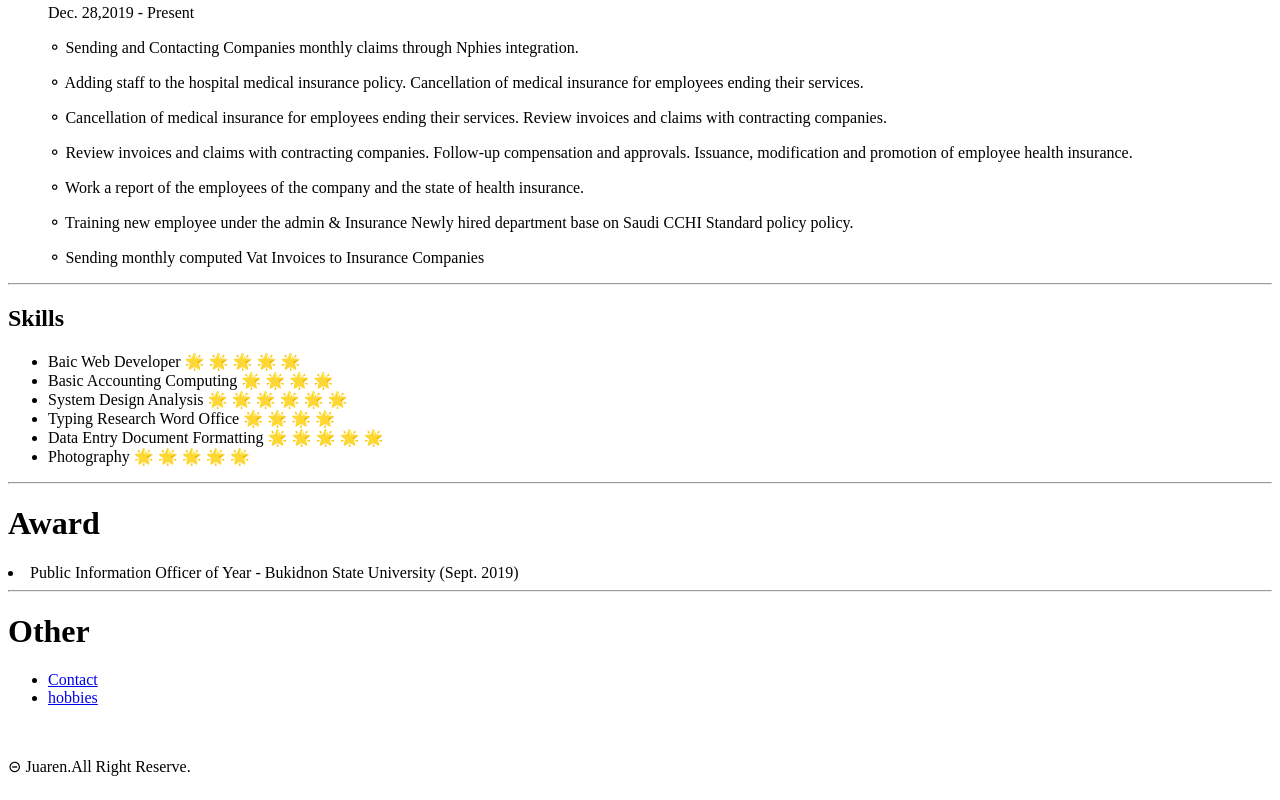
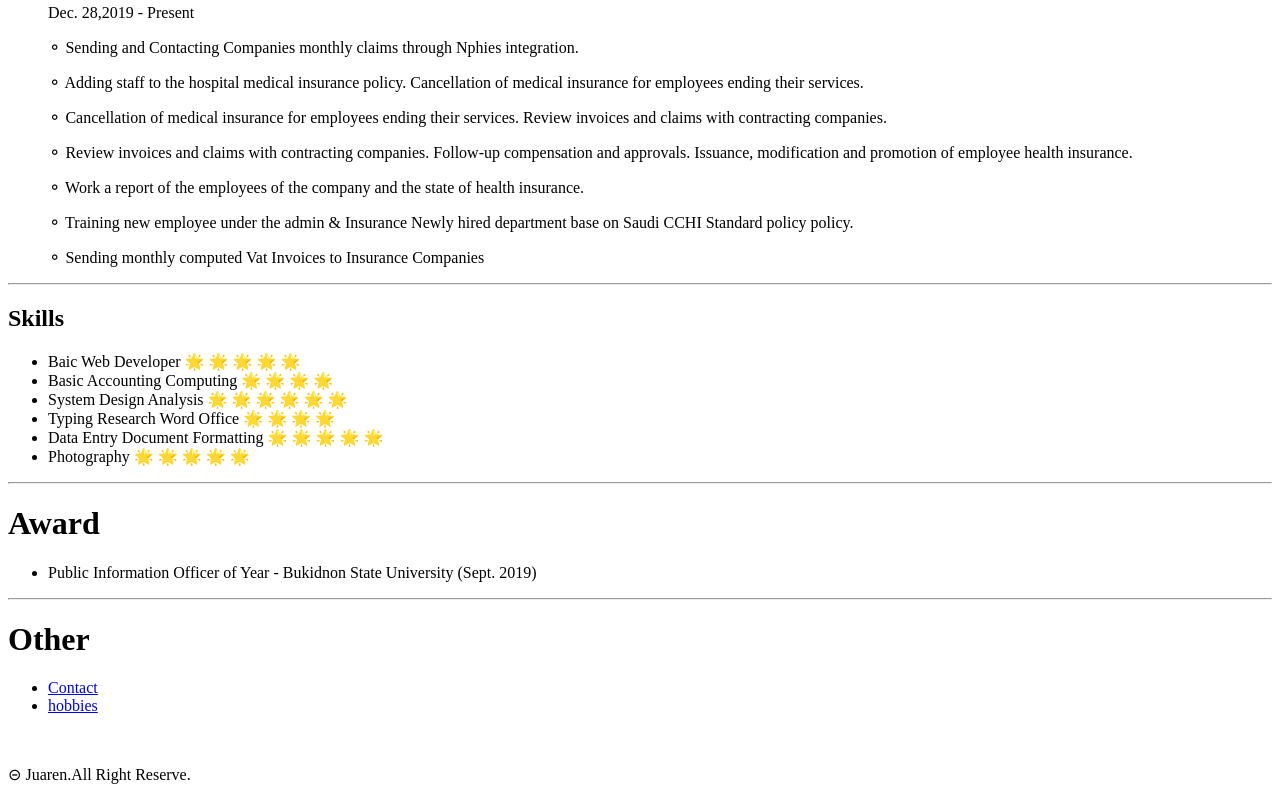
Before and after one commit to dyojuar/resume, a plain HTML site: page index.html in a window 1280 px wide. Shown: the part 958-1758 px from the top of the page. Drawn offline with Linux system fonts and the light colour scheme.

Commit message:
Update index.html

```diff
--- a/index.html
+++ b/index.html
@@ -51,7 +51,7 @@
         </ul>
         <hr />
         <h1>Award</h1>
-        <li>Public Information Officer of Year - Bukidnon State University (Sept. 2019)</li>
+        <ul><li>Public Information Officer of Year - Bukidnon State University (Sept. 2019)</li></ul>
         <hr />
         <h1>Other</h1>
         <ul>
```
